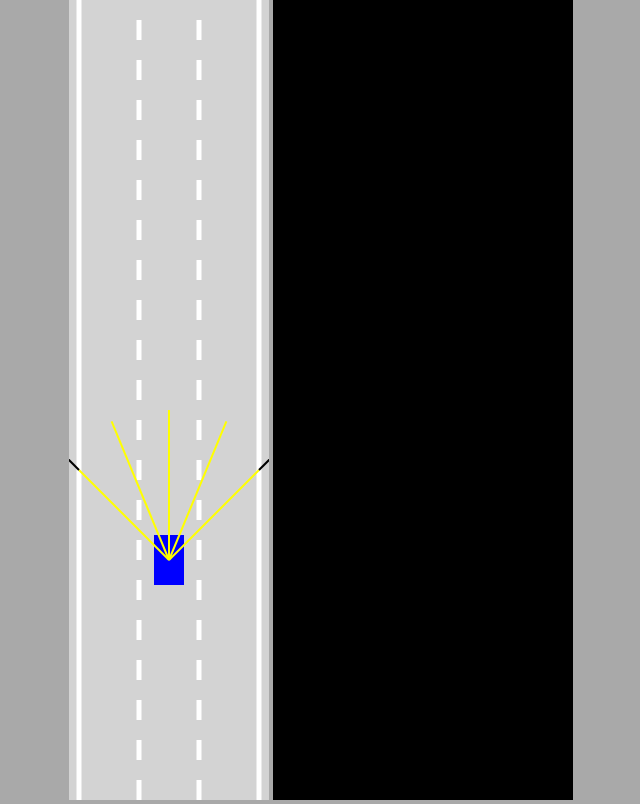
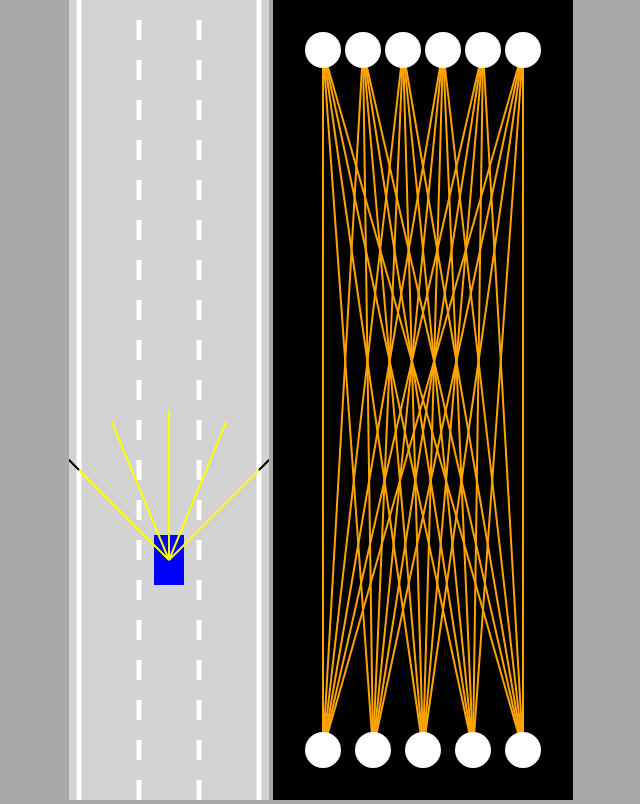
Before and after one commit to Luki1235512/self-driving-car, a website: page index.html in a window 1280 px wide. Shown: the whole page, without its empty margins (319-959 px from the left). Drawn offline with Linux system fonts and the light colour scheme.

Commit message:
Draw network structure

```diff
--- a/index.html
+++ b/index.html
@@ -6,6 +6,7 @@
 <body>
     <canvas id="carCanvas"></canvas>
     <canvas id="networkCanvas"></canvas>
+    <script src="visualizer.js"></script>
     <script src="network.js"></script>
     <script src="sensor.js"></script>
     <script src="utils.js"></script>
--- a/main.js
+++ b/main.js
@@ -34,5 +34,8 @@ function animate() {
     car.draw(carCtx, "blue");
 
     carCtx.restore();
+
+    Visualizer.drawNetwork(networkCtx, car.brain);
+
     requestAnimationFrame(animate);
 }
--- /dev/null
+++ b/visualizer.js
@@ -0,0 +1,52 @@
+class Visualizer {
+
+    static drawNetwork(ctx, network) {
+        const margin = 50;
+        const left = margin;
+        const top = margin;
+        const width = ctx.canvas.width - margin * 2;
+        const height = ctx.canvas.height - margin * 2;
+
+        Visualizer.drawLevel(ctx, network.levels[0], left, top, width, height);
+    }
+
+    static drawLevel(ctx, level, left, top, width, height) {
+        const right = left + width;
+        const bottom = top + height;
+
+        const {inputs, outputs} = level;
+
+        for (let i = 0; i < inputs.length; i++) {
+            for (let j = 0; j < outputs.length; j++) {
+                ctx.beginPath();
+                ctx.moveTo(Visualizer.#getNodeX(inputs, i, left, right), bottom);
+                ctx.lineTo(Visualizer.#getNodeX(outputs, j, left, right), top);
+                ctx.lineWidth = 2;
+                ctx.strokeStyle = "orange";
+                ctx.stroke();
+            }
+        }
+
+        const nodeRadius = 18;
+
+        for (let i = 0; i < inputs.length; i++) {
+            const x = Visualizer.#getNodeX(inputs, i, left, right);
+            ctx.beginPath();
+            ctx.arc(x, bottom, nodeRadius, 0, Math.PI * 2);
+            ctx.fillStyle = "white";
+            ctx.fill();
+        }
+
+        for (let i = 0; i < outputs.length; i++) {
+            const x = Visualizer.#getNodeX(outputs, i, left, right);
+            ctx.beginPath();
+            ctx.arc(x, top, nodeRadius, 0, Math.PI * 2);
+            ctx.fillStyle = "white";
+            ctx.fill();
+        }
+    }
+
+    static #getNodeX(nodes, index, left, right) {
+        return lerp(left, right, nodes.length === 1 ? 0.5 : index / (nodes.length - 1));
+    }
+}
```
